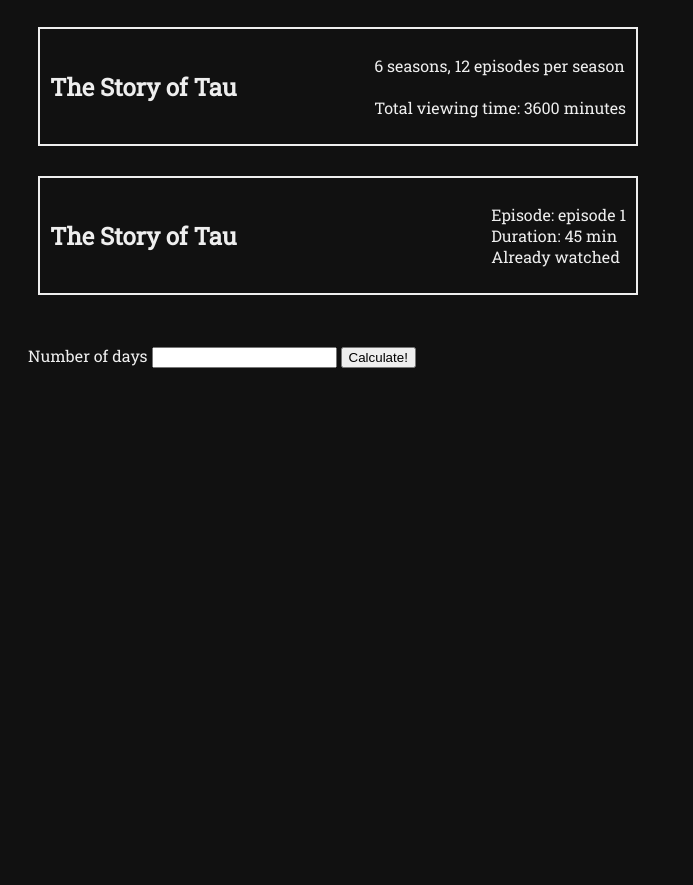
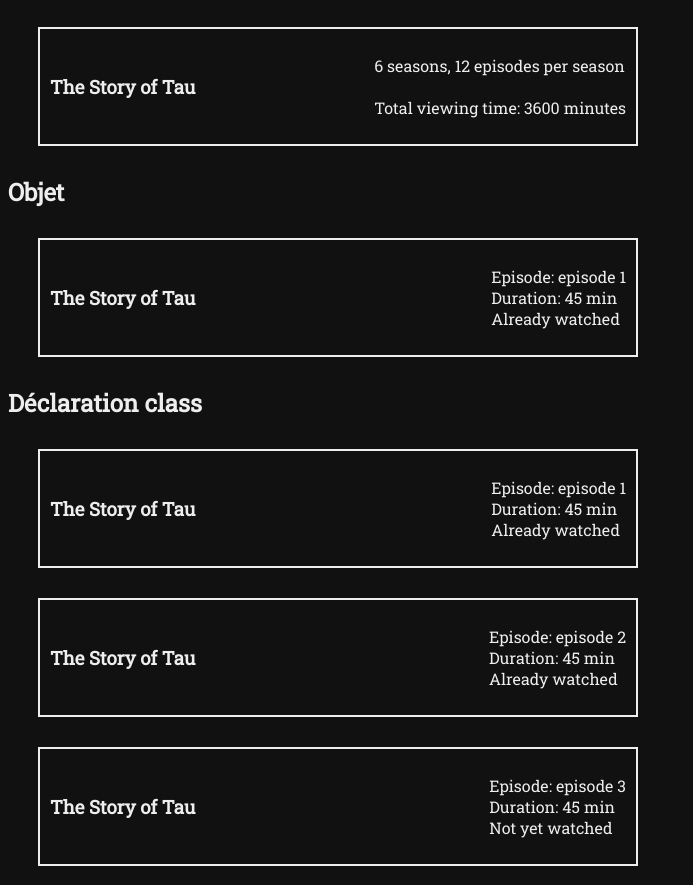
Before and after one commit to antoinegallienne/coursJs, a plain HTML site: page index.html in a window 1280 px wide. Shown: the part 67-952 px from the top of the page, without its empty margins (0-693 px from the left). Before the commit the page ends 800 px from the top, so only its background shows below. Drawn offline with Linux system fonts and the light colour scheme.

Commit message:
class +tableau

```diff
--- a/index.html
+++ b/index.html
@@ -12,14 +12,33 @@
 <h1>Cours JS OpenClassrooms</h1>
 
 <section class="series-frame">
-    <h2>The Story of Tau</h2>
+    <h3>The Story of Tau</h3>
     <p id="info"></p>
 </section>
 
+<h2> Objet</h2>
+
 <section class="series-frame">
-    <h2>The Story of Tau</h2>
+    <h3>The Story of Tau</h3>
     <p id="episode-info"></p>
 </section>
+
+<h2>Déclaration class</h2>
+
+<div class="series-frame">
+    <h3>The Story of Tau</h3>
+    <p id="first-episode-info"></p>
+</div>
+
+<div class="series-frame">
+    <h3>The Story of Tau</h3>
+    <p id="second-episode-info"></p>
+</div>
+
+<div class="series-frame">
+    <h3>The Story of Tau</h3>
+    <p id="third-episode-info"></p>
+</div>
 
 <section class="my-form">
     <label for="day-input">Number of days</label>
@@ -30,6 +49,8 @@
     <p id="seconds"></p>
 </section>
 
+<h2>Déclaration array</h2>
+
 <script src="js/films.js"></script>
 
 </body>
--- a/js/films.js
+++ b/js/films.js
@@ -28,15 +28,63 @@ let episodetitle = episode.title;
 let episodeduration = episode.duration;
 let episodehasBeenWatched = episode.hasBeenWatched;
 
-
-
 // =========================================
 
 document.querySelector('#episode-info').innerText = `Episode: ${episodeTitle}
 Duration: ${episodeDuration} min
 ${hasBeenWatched ? 'Already watched' : 'Not yet watched'}`
 
+// ==========================================
+// class
 
+class Episode {
+    constructor(title,duration,hasBeenWatched) {
+        this.title = title;
+        this.duration = duration;
+        this.hasBeenWatched = hasBeenWatched;
+    }
+}
+
+
+let firstEpisode = new Episode("episode 1", 45, true);
+let secondEpisode = new Episode("episode 2", 45, true);
+let thirdEpisode = new Episode("episode 3", 45, false);
+// =====================================
+
+document.querySelector('#first-episode-info').innerText = `Episode: ${firstEpisode.title}
+Duration: ${firstEpisode.duration} min
+${firstEpisode.hasBeenWatched ? 'Already watched' : 'Not yet watched'}`;
+
+document.querySelector('#second-episode-info').innerText = `Episode: ${secondEpisode.title}
+Duration: ${secondEpisode.duration} min
+${secondEpisode.hasBeenWatched ? 'Already watched' : 'Not yet watched'}`;
+
+document.querySelector('#third-episode-info').innerText = `Episode: ${thirdEpisode.title}
+Duration: ${thirdEpisode.duration} min
+${thirdEpisode.hasBeenWatched ? 'Already watched' : 'Not yet watched'}`;
+
+// array
+// ====================================
+
+let episodes = [firstEpisode, secondEpisode, thirdEpisode];
+
+// ====================================
+
+const body = document.querySelector('body');
+
+for(let i = 0; i < 12; i++) {
+    let newDiv = document.createElement('div');
+    newDiv.classList.add('series-frame');
+    let newTitle = document.createElement('h2');
+    newTitle.innerText = 'The Story of Tau';
+    let newParagraph = document.createElement('p');
+    newParagraph.innerText = `${episodes[i].title}
+${episodes[i].duration} minutes
+${episodes[i].hasBeenWatched ? 'Already watched' : 'Not yet watched'}`;
+    newDiv.append(newTitle);
+    newDiv.append(newParagraph);
+    body.append(newDiv);
+}
 
 // Constante
 // =====================================
--- a/style/films.css
+++ b/style/films.css
@@ -18,3 +18,7 @@ body {
 .my-form {
     padding: 20px;
 }
+
+.series-frame h3 {
+    margin-right: 20px;
+}
```
Also changed, not shown: 1 other file.
